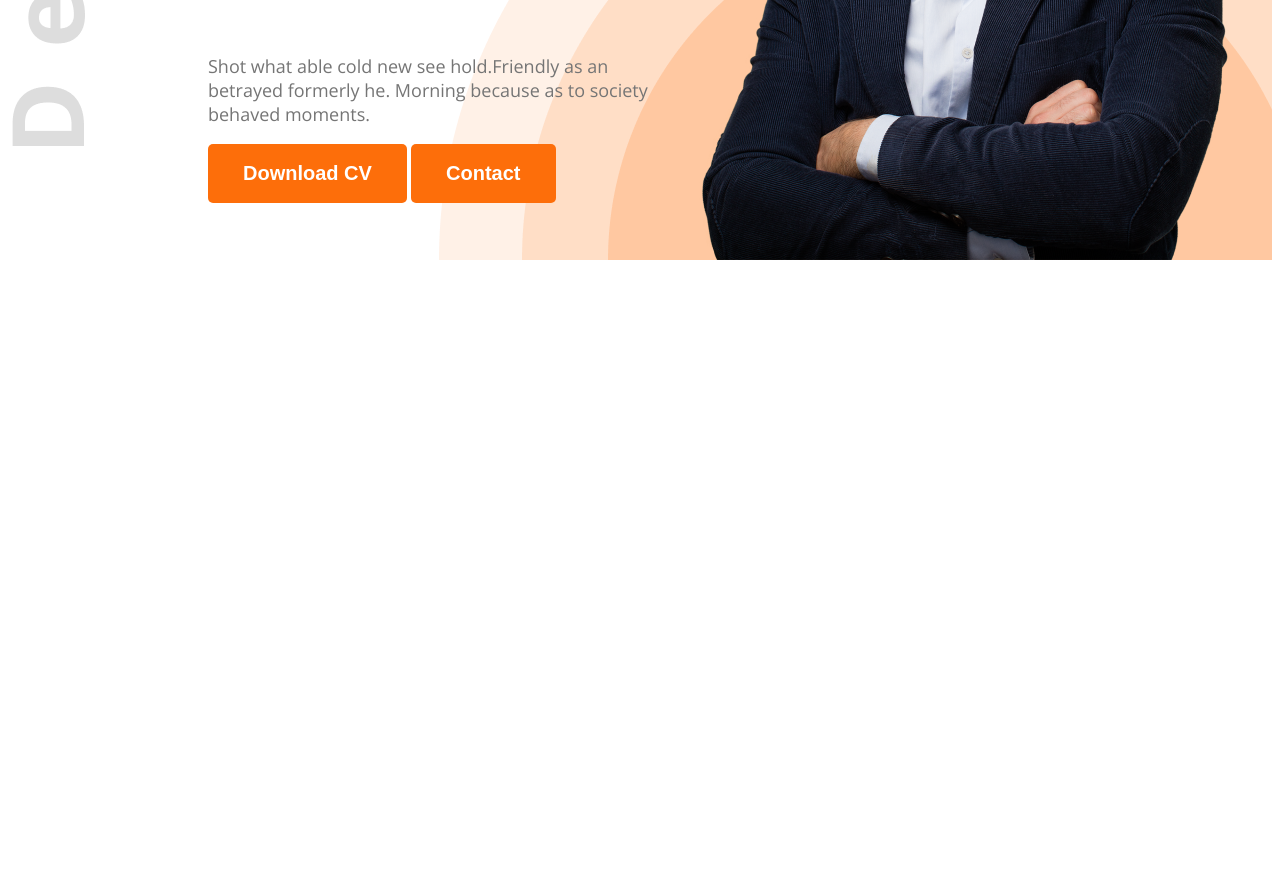
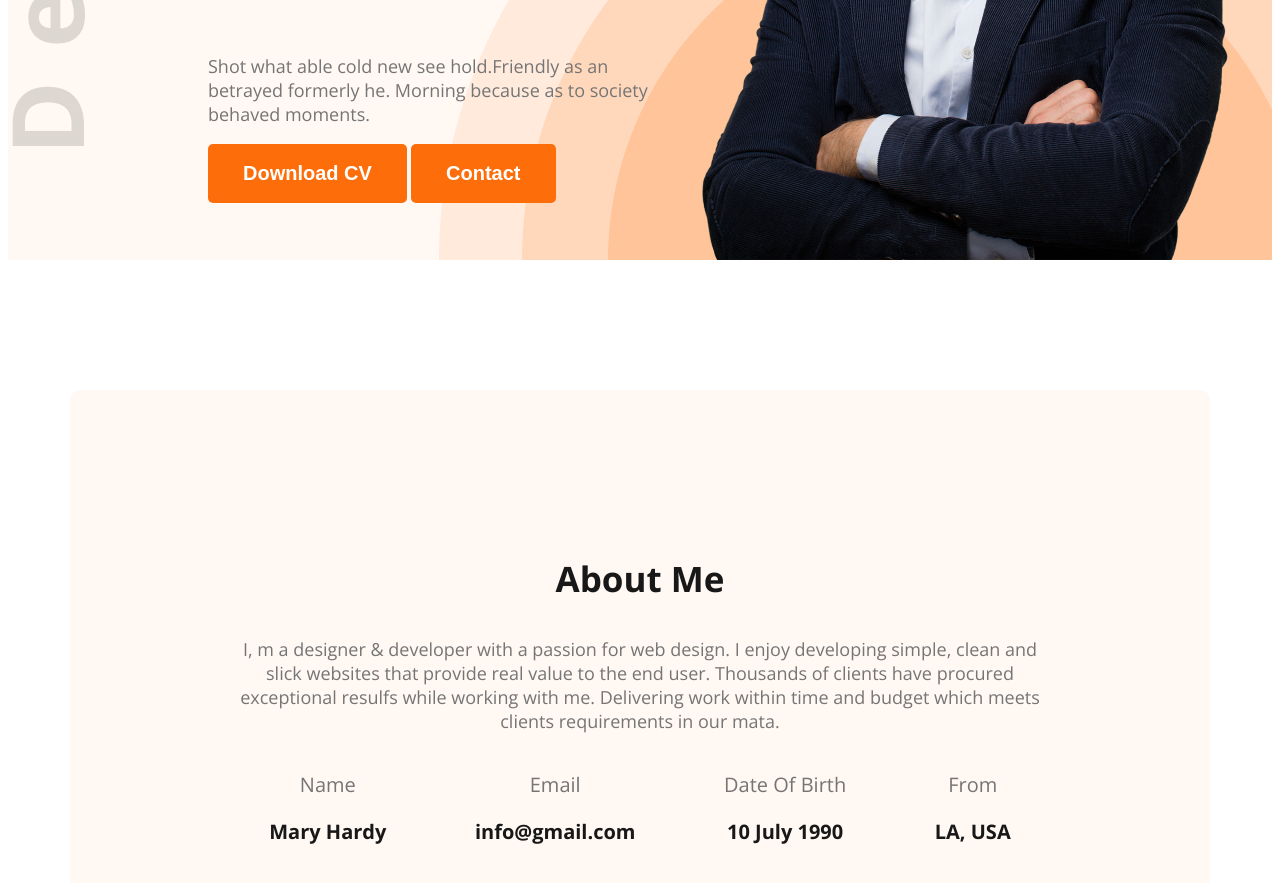
Before and after one commit to rahmanefti/web-devv-portfolio, a plain HTML site: page index.html in a window 1280 px wide. Shown: the part 667-1550 px from the top of the page. Before the commit the page ends 935 px from the top, so only its background shows below. Drawn offline with nearby package versions, Linux system fonts and the light colour scheme.

```diff
--- a/index.html
+++ b/index.html
@@ -10,7 +10,7 @@
    <link rel="stylesheet" href="styles/portfolio.css">
 </head>
 <body class="open-sans-normal">
-   <header class="header">
+   <header class="header secondary-bg">
       <nav>
          <h3 class="nav-title">Ma<span class="text-primary">r</span>y</h3>
          <ul>
@@ -35,7 +35,32 @@
 
 
    <main>
+      <section class="about secondary-bg">
+         <h3 class="section-title">About Me</h3>
+         <p class="section-description">
+            I, m a designer & developer with a passion for web design. I enjoy developing simple, clean and slick websites that provide real value to the end user. Thousands of clients have procured exceptional resulfs while working with me. Delivering work within time and budget which meets clients requirements in our mata.
+         </p>
+         <div class="about-items">
+            <!-- .about-item*4>p.item-title+p.item-description -->
+            <div class="about-item">
+               <p class="item-title">Name</p>
+               <p class="item-description">Mary Hardy</p>
+            </div>
+            <div class="about-item">
+               <p class="item-title">Email</p>
+               <p class="item-description">info@gmail.com</p>
+            </div>
+            <div class="about-item">
+               <p class="item-title">Date Of Birth</p>
+               <p class="item-description">10 July 1990</p>
+            </div>
+            <div class="about-item">
+               <p class="item-title">From</p>
+               <p class="item-description">LA, USA</p>
+            </div>
 
+         </div>
+      </section>
    </main>
 
 
--- a/styles/portfolio.css
+++ b/styles/portfolio.css
@@ -9,6 +9,12 @@
 
 
  /* shared styles */
+
+ .secondary-bg{
+   background-color: #FFF8F3;
+}
+
+
  .text-primary{
    color: #FD6E0A;
  }
@@ -31,6 +37,16 @@
    border-radius: 5px;
 }
 
+.section-title{
+   font-size: 35px;
+   font-weight: 700;
+   color: #181818;
+}
+
+.section-description{
+   color: #757575;
+   font-size: 18px;
+}
 /* header styles */
 .header{
    background-image: url('../images/developer.png'), url('../images/header_bg.png');
@@ -96,3 +112,35 @@
 .banner-pp{
    width: 585px;
 }
+
+/* main style */
+
+main{
+   max-width: 1140px;
+   margin: 0 auto;
+}
+
+/* about style */
+.about{
+   padding: 130px 155px;
+   border-radius: 10px;
+   margin-top: 130px;
+   text-align: center;
+}
+
+.about-items{
+   display: flex;
+   justify-content: space-around;
+}
+
+.item-title{
+   color: #757575;
+   font-size: 20px;
+
+}
+
+.item-description{
+   color: #181818;
+   font-weight: 700;
+   font-size: 20px;
+}
```
